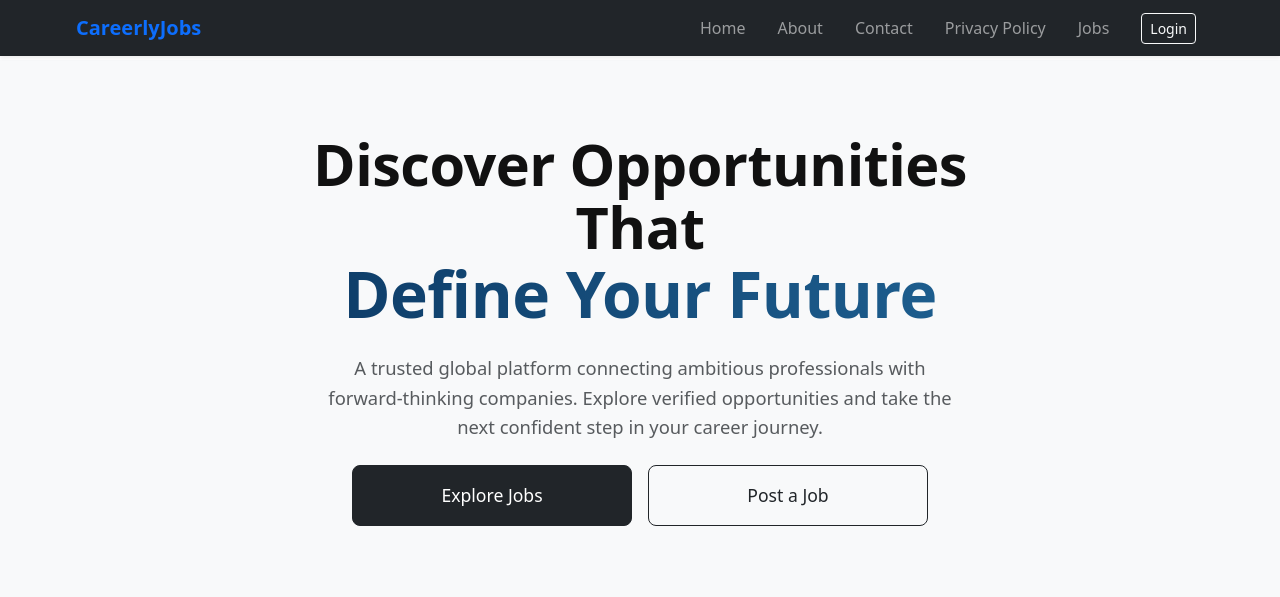
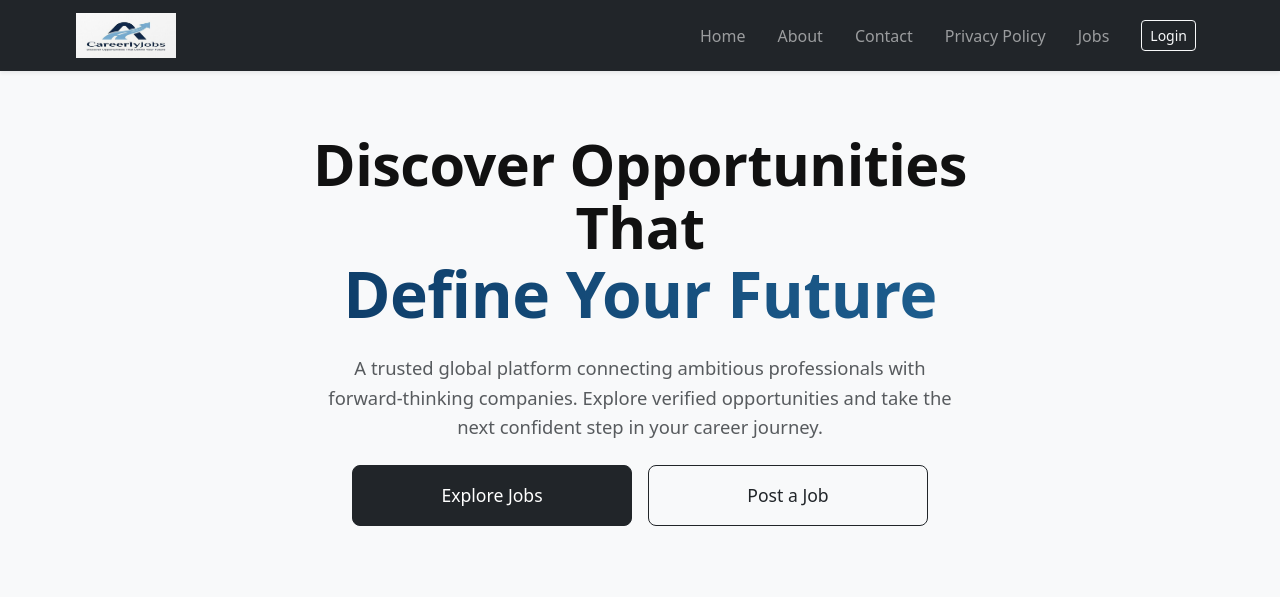
Before and after one commit to sajidiqbalbhatti/django-job-portal, a Django app: page / in a window 1280 px wide. Shown: the top 597 px of the page. Run offline with Django 5.2, Linux system fonts and the light colour scheme; data that the repository does not hold is empty.

Commit message:
update the code

```diff
--- a/core/templates/core/base.html
+++ b/core/templates/core/base.html
@@ -31,7 +31,11 @@
           class="navbar-brand fw-bold text-primary"
           href="{% url 'core:home' %}"
         >
-          CareerlyJobs
+          <img
+            src="{% static 'images/logo.jpg' %}"
+            alt="Logo"
+            style="height: 45px; width: 100px"
+          />
         </a>
         <!-- Mobile Toggle -->
         <button
--- a/core/templates/core/home.html
+++ b/core/templates/core/home.html
@@ -530,17 +530,18 @@
           <li>
             <i class="bi bi-envelope me-2"></i
             ><a href="mailto:support@careerlyjobs.com" class="text-white">
-              support@careerlyjobs.com
+              careerlyjobs@gmail.com
             </a>
+          </li>
+          <li></li>
+          <li>
+            <i class="bi bi-telephone me-2"></i>
+            <a
+              href="tel:+923045093083"
+              class="text-light text-decoration-none footer-link"
             >
-          </li>
-          <li>
-            <i class="bi bi-telephone me-2"></i
-            ><a
-              href="tel:+1234567890"
-              class="text-light text-decoration-none footer-link"
-              >+1 234 567 890</a
-            >
+              +923045093083
+            </a>
           </li>
           <li><i class="bi bi-geo-alt me-2"></i>New York, USA</li>
         </ul>
```
Also changed, not shown: static/images/joblogo.png (added), static/images/logo.jpg (added), static/images/logoA.png (added).
